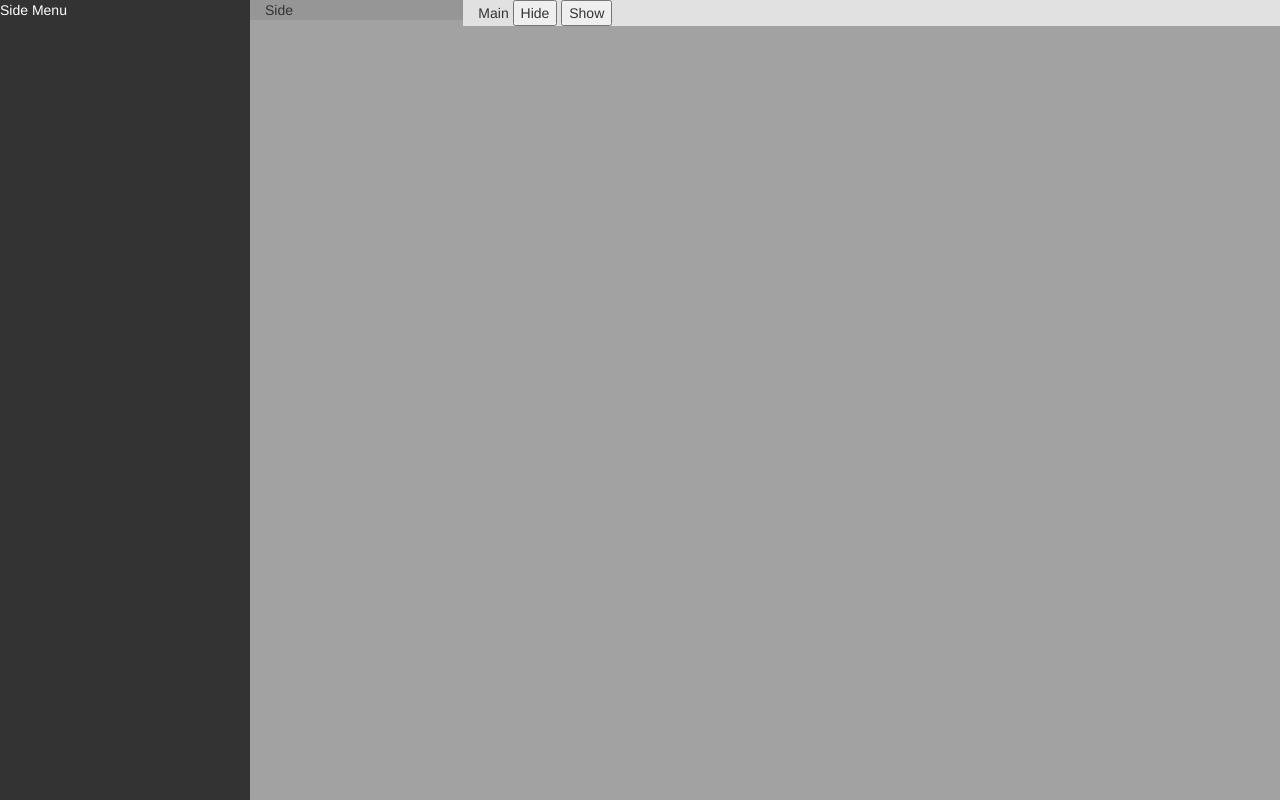
After one commit to tommy2018/projectbaconx, a PHP site: page /html/index.html in a window 1280 px wide. The commit adds this page. Run offline with PHP 8.4, Linux system fonts and the light colour scheme; some libraries are stand-ins or nearby versions.

Commit message:
Friday update @ 12 AM :(

```diff
--- /dev/null
+++ b/html/index.html
@@ -0,0 +1,56 @@
+<!doctype html>
+<html>
+<head>
+<meta charset="UTF-8">
+<title>Index</title>
+<link rel="stylesheet" href="http://maxcdn.bootstrapcdn.com/bootstrap/3.3.5/css/bootstrap.min.css">
+<script src="http://maxcdn.bootstrapcdn.com/bootstrap/3.3.5/js/bootstrap.min.js"></script>
+<script src="http://code.jquery.com/jquery-1.11.3.min.js"></script>
+<link rel="stylesheet" href="https://maxcdn.bootstrapcdn.com/font-awesome/4.4.0/css/font-awesome.min.css">
+<script>
+$(document).ready(function(e) {
+    $("#aaa").on('click', function() {
+		$("#side_menu").hide();
+		$('#main_frame').css('left', '0');
+	});
+
+	$("#aab").on('click', function() {
+		$("#side_menu").show();
+		$('#main_frame').css('left', '250px');
+	});
+});
+</script>
+<style>
+html, body {
+	height: 100%;
+}
+#side_menu {
+	background: rgba(51,51,51,1.00);
+	color: rgba(255,255,255,1.00);
+	width: 250px;
+	height: 100%;
+	float: left;
+}
+#main_frame {
+	background: rgba(162,162,162,1.00);
+	height: 100%;
+	position: fixed;
+	left: 250px;
+	width: 100%;
+}
+</style>
+</head>
+
+<body>
+<nav id="side_menu"> Side Menu </nav>
+<div class="container-fluid" id="main_frame">
+  <div class="row">
+    <div class="col-lg-2" style="background:rgba(150,150,150,1.00); height:100%;"> Side </div>
+    <div class="col-lg-10" style="background:rgba(225,225,225,1.00); height:100%;"> Main
+      <input  type="button" value="Hide" id="aaa">
+      <input  type="button" value="Show" id="aab">
+    </div>
+  </div>
+</div>
+</body>
+</html>
```
Also changed, not shown: html/home.html (added, +69 -0 lines), index.php (+8 -0 lines), system/classes/class-entityGroup.php (+17 -1 lines), html/bg.jpg (added), html/cross.png (added).
